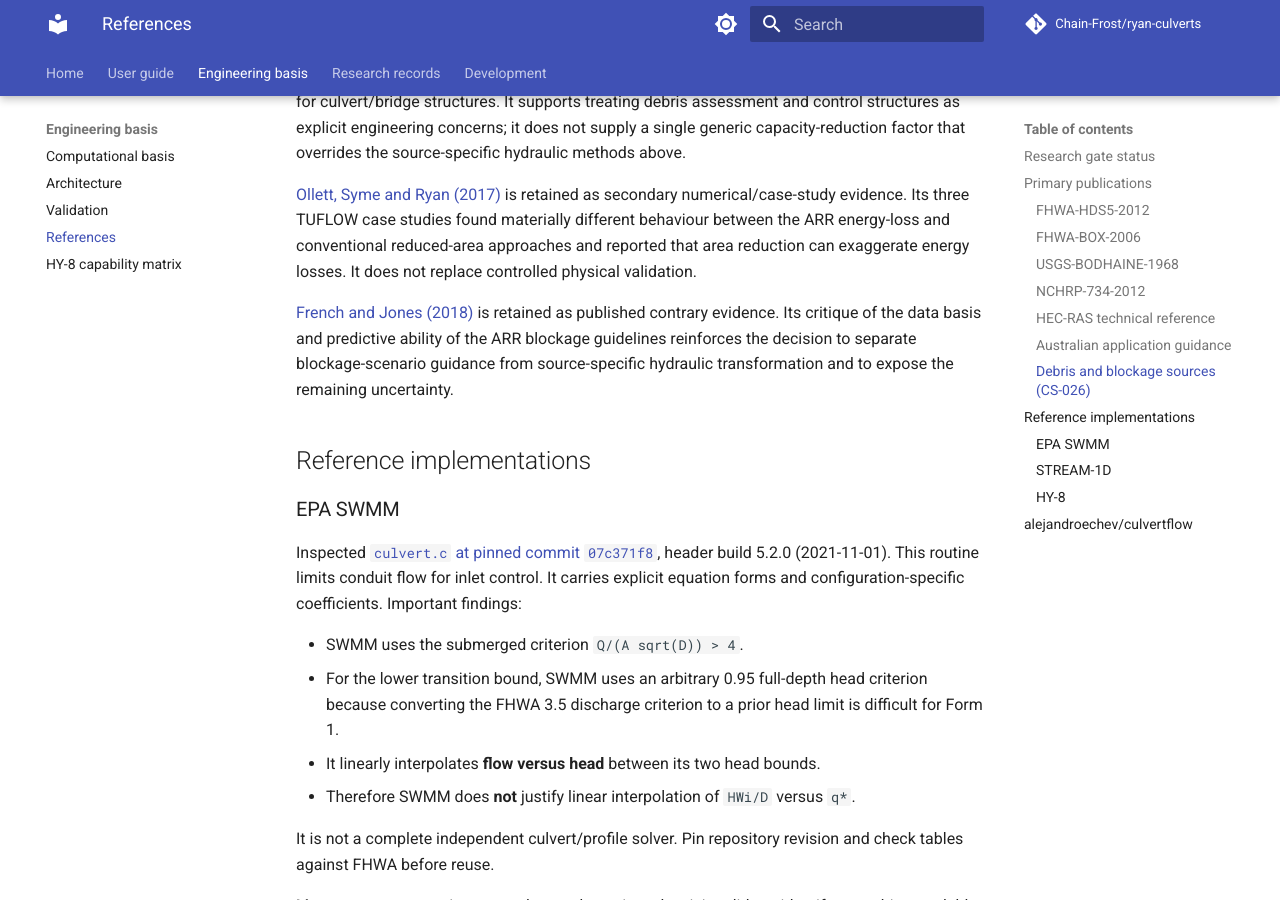
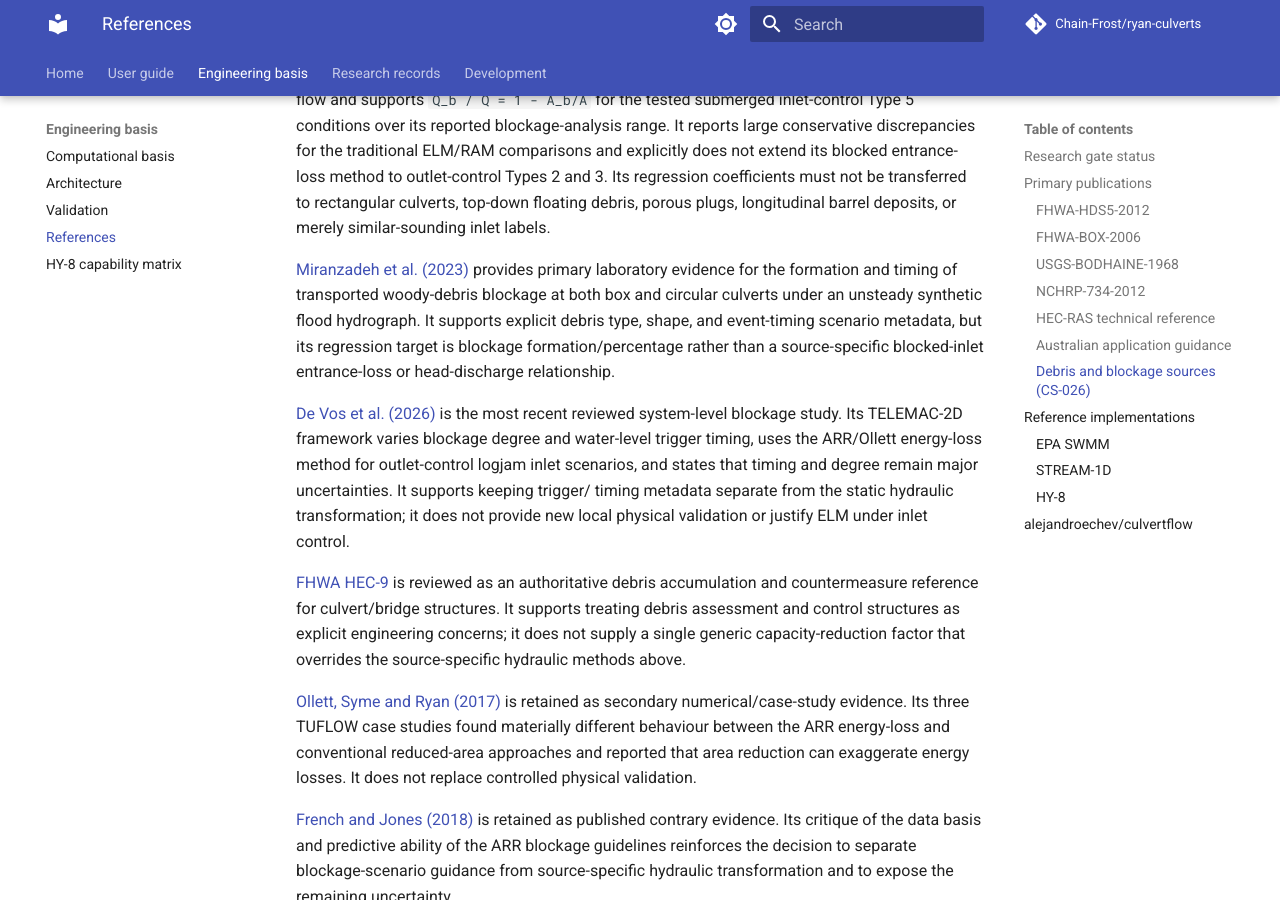
Before and after one commit to Chain-Frost/ryan-culverts, an MkDocs documentation site: the page built from docs/references.md, in a window 1280 px wide and 900 px high, scrolled down 7171 px. Built offline with MkDocs 1.6.1 and Material for MkDocs 9.7.7, drawn with Linux system fonts in a browser that asks for light colours; comment, search, counter and statistics services are not loaded; some of the changed text lies outside the part shown.

Commit message:
docs: register recent CS-026 evidence

```diff
--- a/docs/references.md
+++ b/docs/references.md
@@ -35,6 +35,8 @@
 | ARR Project 11 Stage 1 (2009) | Reviewed and bounded for CS-026 | Hydraulic equations and screen-arrangement distinctions; legacy ELM/RAM concepts are not universal validated defaults |
 | ARR Project 11 Stage 2 / ARR 2019 Book 6 Chapter 6 | Reviewed for CS-026 | Adopt blockage mechanism and scenario/risk context; percentages select scenarios rather than define one hydraulic capacity factor |
 | Sellevold et al. (2024) | Reviewed and bounded for CS-026 | Primary experimental evidence for idealised bottom-up blockage at source-matched circular pipe inlets only |
+| Miranzadeh et al. (2023) | Reviewed and bounded for CS-026 | Primary unsteady-flow evidence for woody-debris blockage formation at box and circular culverts; not a blocked-inlet loss/head-discharge method |
+| De Vos et al. (2026) | Reviewed for CS-026 | Recent dynamic scenario/catchment evidence using ELM for outlet-control logjams; supports explicit trigger/timing metadata, not broader hydraulic validation |
 | FHWA HEC-9, third edition | Reviewed for CS-026 context | Authoritative debris assessment/countermeasure context; no generic culvert blockage factor adopted |
 | Ollett, Syme and Ryan (2017) | Reviewed for CS-026 | Secondary numerical/case-study evidence comparing ARR energy-loss and reduced-area approaches |
 | French and Jones (2018) | Reviewed for CS-026 | Published contrary evidence on the empirical basis of ARR blockage design guidance; reinforces explicit uncertainty |
@@ -260,6 +262,20 @@
 not be transferred to rectangular culverts, top-down floating debris, porous plugs,
 longitudinal barrel deposits, or merely similar-sounding inlet labels.
 
+[Miranzadeh et al. (2023)][miranzadeh-2023] provides primary laboratory evidence for
+the formation and timing of transported woody-debris blockage at both box and circular
+culverts under an unsteady synthetic flood hydrograph. It supports explicit debris type,
+shape, and event-timing scenario metadata, but its regression target is blockage
+formation/percentage rather than a source-specific blocked-inlet entrance-loss or
+head-discharge relationship.
+
+[De Vos et al. (2026)][de-vos-2026] is the most recent reviewed system-level blockage
+study. Its TELEMAC-2D framework varies blockage degree and water-level trigger timing,
+uses the ARR/Ollett energy-loss method for outlet-control logjam inlet scenarios, and
+states that timing and degree remain major uncertainties. It supports keeping trigger/
+timing metadata separate from the static hydraulic transformation; it does not provide
+new local physical validation or justify ELM under inlet control.
+
 [FHWA HEC-9][hec9] is reviewed as an authoritative debris accumulation and
 countermeasure reference for culvert/bridge structures. It supports treating debris
 assessment and control structures as explicit engineering concerns; it does not supply a
@@ -399,6 +415,8 @@
 [arr-p11-stage2]: https://www.arr-software.org/pdfs/ARR_Project11_Stage2_Final.pdf
 [arr-book6-blockage]: https://www.arr-software.org/pdfs/ARR_190514_Book6_V4.1.pdf
 [sellevold-2024]: https://doi.org/10.1061/JIDEDH.IRENG-10219
+[miranzadeh-2023]: https://doi.org/10.1080/15715124.2022.2064483
+[de-vos-2026]: https://doi.org/10.5194/nhess-26-2319-2026
 [hec9]: https://www.fhwa.dot.gov/engineering/hydraulics/library_arc.cfm?id=23&pub_number=9
 [ollett-2017]: https://www.hydralinc.com/wp-content/uploads/JoHNZ-V56-2-2017-ARR-Blockage-Ollett-Ryan-Syme.pdf
 [french-jones-2018]: https://doi.org/10.1080/13241583.2018.1477268
```
